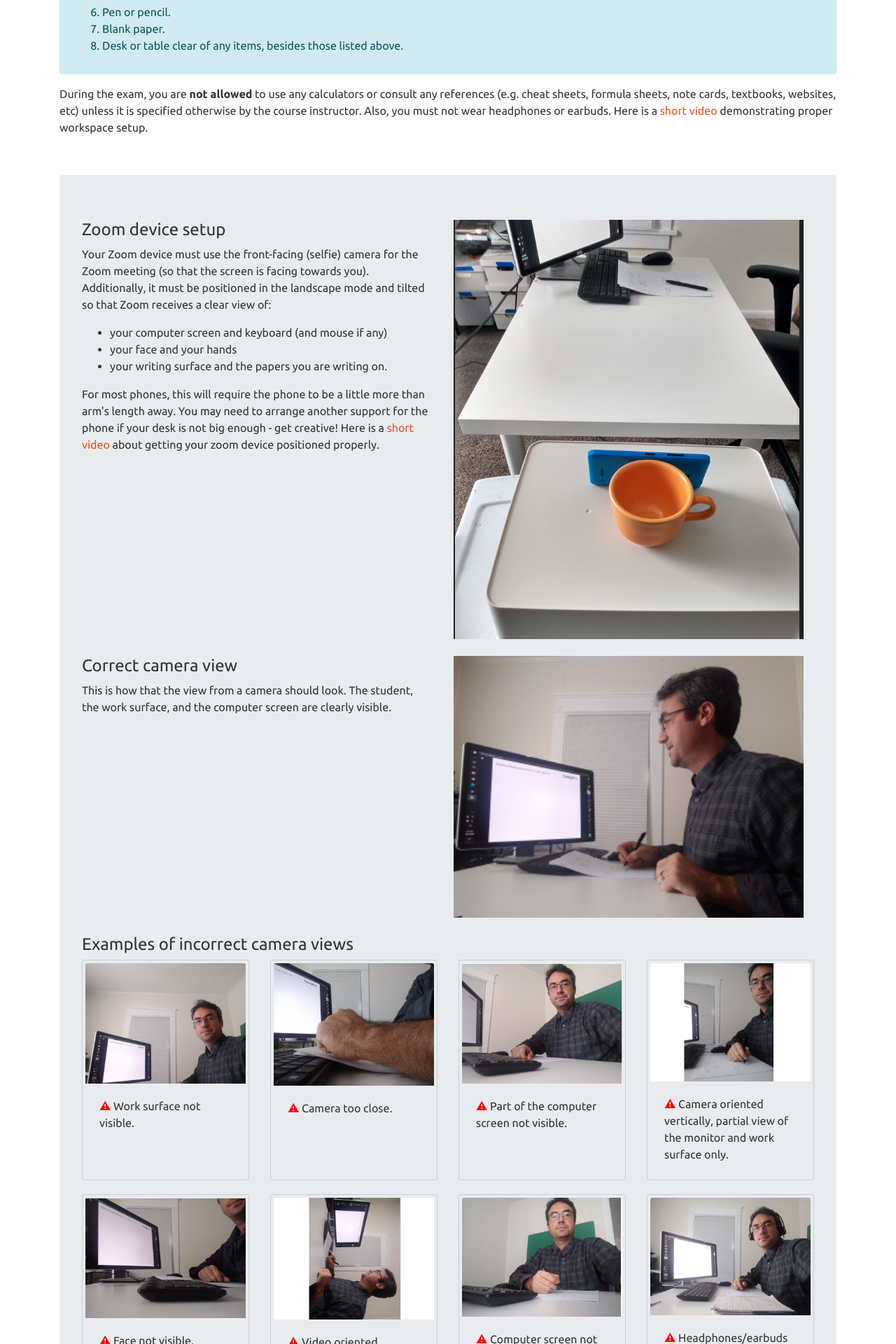
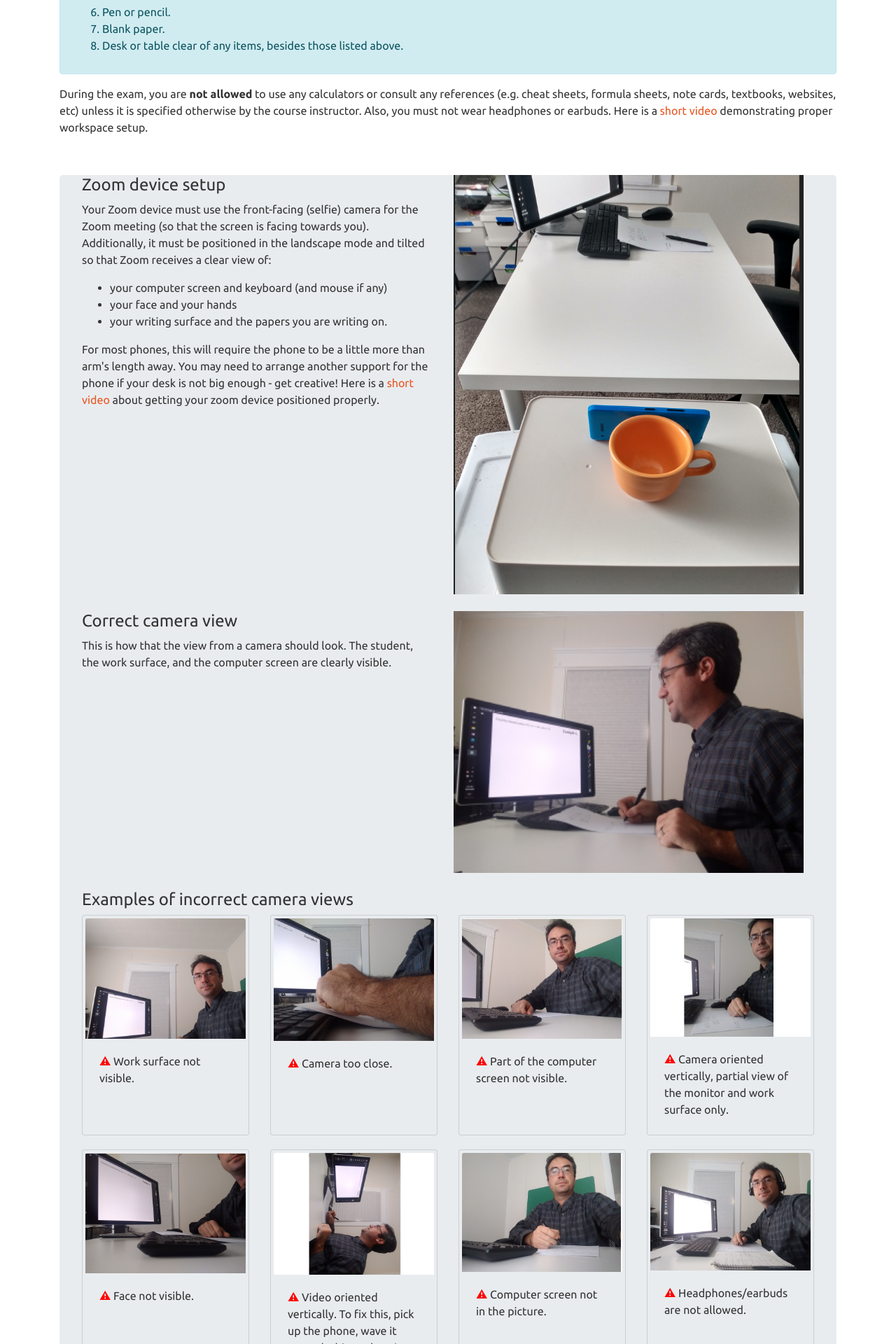
Before and after one commit to ub-math/exam_guides, a Jekyll site: the page built from docs/index.md, in a window 1280 px wide. Shown: the part 2154-4074 px from the top of the page at 70% size. Built offline with Jekyll 4.4.1, drawn with Linux system fonts in a browser that asks for light colours.

Commit message:
Update index.md

```diff
--- a/docs/index.md
+++ b/docs/index.md
@@ -114,7 +114,7 @@ demonstrating proper workspace setup.
 
 <br/>
 
-<div class="jumbotron">
+<div class="jumbotron" style="padding-top:0">
 <div class="container" style="padding-left:0">
     <div class="row">
         <div class="col-lg">
@@ -265,8 +265,7 @@ Once you are finished answering the questions:
    Pause on each page for about 1 second, so the camera can focus.
 4. When you have completed this procedure,  leave the Zoom meeting and proceed to Step 6.
 
-Here is a [short video](https://ub.hosted.panopto.com/Panopto/Pages/Viewer.aspx?id=1665fd0d-3d0a-4c76-9049-ac5b00e8a2da){:target="_blank" rel="noopener"}
-demonstrating the checkout process.
+Here is a [short video](https://ub.hosted.panopto.com/Panopto/Pages/Viewer.aspx?id=1665fd0d-3d0a-4c76-9049-ac5b00e8a2da){:target="_blank" rel="noopener"} demonstrating the checkout process.
 
 
 <div class="alert alert-dismissible alert-danger">
```
